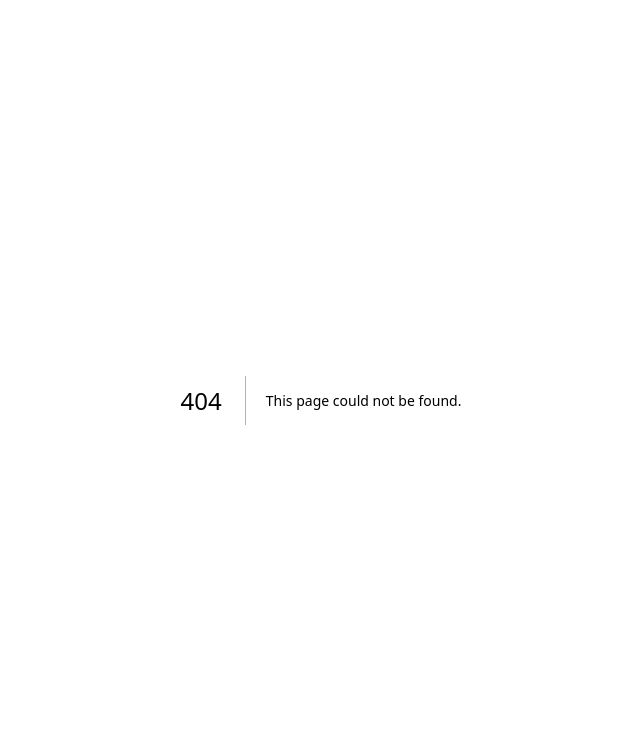
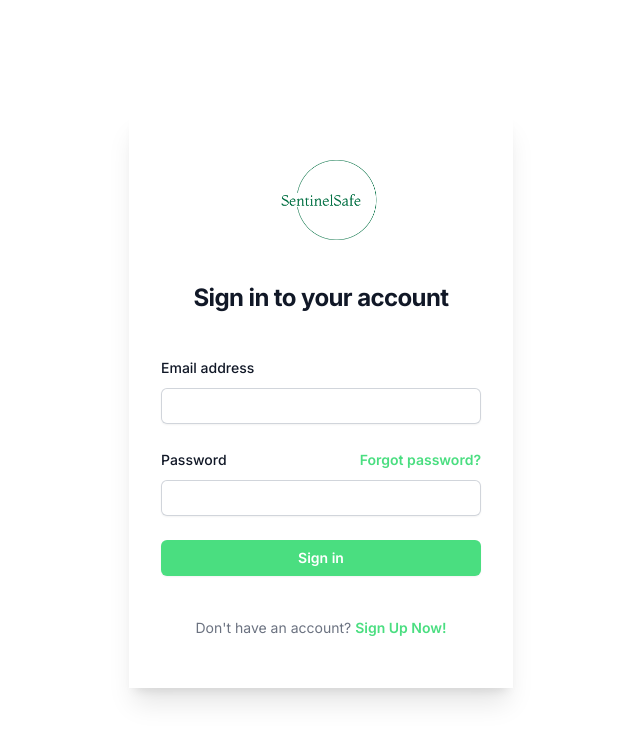
Before and after one commit to kpriyanshu2003/sentinel-safe, a Next.js app in the folder client/: page /auth in a window 1280 px wide. Before the commit this address had no page. Shown: the top 742 px of the page, without its empty margins (319-959 px from the left). Built offline with nearby package versions, Linux system fonts and the light colour scheme.

Commit message:
Create Signup page

```diff
--- /dev/null
+++ b/client/src/app/auth/page.jsx
@@ -0,0 +1,93 @@
+export default function Example() {
+  return (
+    <div className="min-h-screen grid place-items-center">
+      <div
+        className="flex  flex-1 flex-col justify-center px-20 py-12 lg:px-8 shadow-xl  "
+        style={{ width: "30%" }}
+      >
+        <div className="sm:mx-auto sm:w-full sm:max-w-sm">
+          <img
+            className="mx-auto h-20 w-auto"
+            src="/logo.png"
+            alt="Your Company"
+          />
+
+          <h2 className="mt-10 text-center text-2xl font-bold leading-9 tracking-tight text-gray-900">
+            Sign in to your account
+          </h2>
+        </div>
+
+        <div className="mt-10 sm:mx-auto sm:w-full sm:max-w-sm">
+          <form className="space-y-6" action="#" method="POST">
+            <div>
+              <label
+                htmlFor="email"
+                className="block text-sm font-medium leading-6 text-gray-900"
+              >
+                Email address
+              </label>
+              <div className="mt-2">
+                <input
+                  id="email"
+                  name="email"
+                  type="email"
+                  autoComplete="email"
+                  required
+                  className="block w-full rounded-md border-0 py-1.5 text-gray-900 shadow-sm ring-1 ring-inset ring-gray-300 placeholder:text-gray-400 focus:ring-2 focus:ring-inset focus:ring-green-500 sm:text-sm sm:leading-6"
+                />
+              </div>
+            </div>
+
+            <div>
+              <div className="flex items-center justify-between">
+                <label
+                  htmlFor="password"
+                  className="block text-sm font-medium leading-6 text-gray-900"
+                >
+                  Password
+                </label>
+                <div className="text-sm">
+                  <a
+                    href="#"
+                    className="font-semibold text-green-400 hover:text-green-600"
+                  >
+                    Forgot password?
+                  </a>
+                </div>
+              </div>
+              <div className="mt-2">
+                <input
+                  id="password"
+                  name="password"
+                  type="password"
+                  autoComplete="current-password"
+                  required
+                  className="block w-full rounded-md border-0 py-1.5 text-gray-900 shadow-sm ring-1 ring-inset ring-gray-300 placeholder:text-gray-400 focus:ring-2 focus:ring-inset focus:ring-green-500 sm:text-sm sm:leading-6"
+                />
+              </div>
+            </div>
+
+            <div>
+              <button
+                type="submit"
+                className="flex w-full justify-center rounded-md bg-green-400 px-3 py-1.5 text-sm font-semibold leading-6 text-white shadow-sm hover:bg-green-600 focus-visible:outline focus-visible:outline-2 focus-visible:outline-offset-2 focus-visible:outline-green-500"
+              >
+                Sign in
+              </button>
+            </div>
+          </form>
+
+          <p className="mt-10 text-center text-sm text-gray-500">
+            Don't have an account?{" "}
+            <a
+              href="#"
+              className="font-semibold leading-6 text-green-400 hover:text-green-600"
+            >
+              Sign Up Now!
+            </a>
+          </p>
+        </div>
+      </div>
+    </div>
+  );
+}
--- a/client/src/app/globals.css
+++ b/client/src/app/globals.css
@@ -18,16 +18,12 @@
 
 body {
   color: rgb(var(--foreground-rgb));
-  background: linear-gradient(
-      to bottom,
-      transparent,
-      rgb(var(--background-end-rgb))
-    )
-    rgb(var(--background-start-rgb));
+
 }
 
 @layer utilities {
   .text-balance {
     text-wrap: balance;
+
   }
 }
--- a/client/src/app/page.js
+++ b/client/src/app/page.js
@@ -2,6 +2,53 @@ import Image from "next/image";
 
 export default function Home() {
   return (
-   <></>
+    <>
+      <div  style={{ backgroundColor: '#AAA9BC' }}>
+        <div className="mx-auto max-w-7xl py-24 sm:px-6 sm:py-32 lg:px-8">
+          <div className="relative isolate overflow-hidden bg-gray-900 px-6 pt-16 shadow-2xl sm:rounded-3xl sm:px-16 md:pt-24 lg:flex lg:gap-x-20 lg:px-24 lg:pt-0">
+            <svg
+              viewBox="0 0 1024 1024"
+              className="absolute left-1/2 top-1/2 -z-10 h-[64rem] w-[64rem] -translate-y-1/2 [mask-image:radial-gradient(closest-side,white,transparent)] sm:left-full sm:-ml-80 lg:left-1/2 lg:ml-0 lg:-translate-x-1/2 lg:translate-y-0"
+              aria-hidden="true"
+            >
+              <defs>
+                <radialGradient id="759c1415-0410-454c-8f7c-9a820de03641">
+                  <stop stopColor="#7775D6" />
+                  <stop offset={1} stopColor="#E935C1" />
+                </radialGradient>
+              </defs>
+            </svg>
+            <div className="mx-auto max-w-md text-center lg:mx-0 lg:flex-auto lg:py-32 lg:text-left">
+              <h2 className="text-3xl font-bold tracking-tight text-green-400 sm:text-4xl">
+                SentinelSafe
+                <br />
+                Your Local Guardian
+              </h2>
+              <p className="mt-6 text-lg leading-8 text-gray-300">
+                A web app Empowering Communities, Ensuring Safety and overall
+                well being of the citizens.
+              </p>
+              <div className="mt-10 flex items-center justify-center gap-x-6 lg:justify-start ">
+                <a
+                  href="#"
+                  className="rounded-md bg-green-400 px-3.5 py-2.5 text-sm font-semibold text-gray-800 shadow-sm hover:bg-gray-100 focus-visible:outline focus-visible:outline-2 focus-visible:outline-offset-2 focus-visible:outline-white"
+                >
+                  Get Started &nbsp; &nbsp; →
+                </a>
+              </div>
+            </div>
+            <div className="relative  h-80 lg:mt-19">
+              <img
+                className="absolute left-0 top-0 w-[57rem] max-w-none bg-white/5 ring-1 ring-white/10"
+                src="https://media.wired.com/photos/59269cd37034dc5f91bec0f1/master/pass/GoogleMapTA.jpg"
+                alt="App screenshot"
+                width={1824}
+                height={1080}
+              />
+            </div>
+          </div>
+        </div>
+      </div>
+    </>
   );
 }
```
Also changed, not shown: client/public/logo.png (added).
